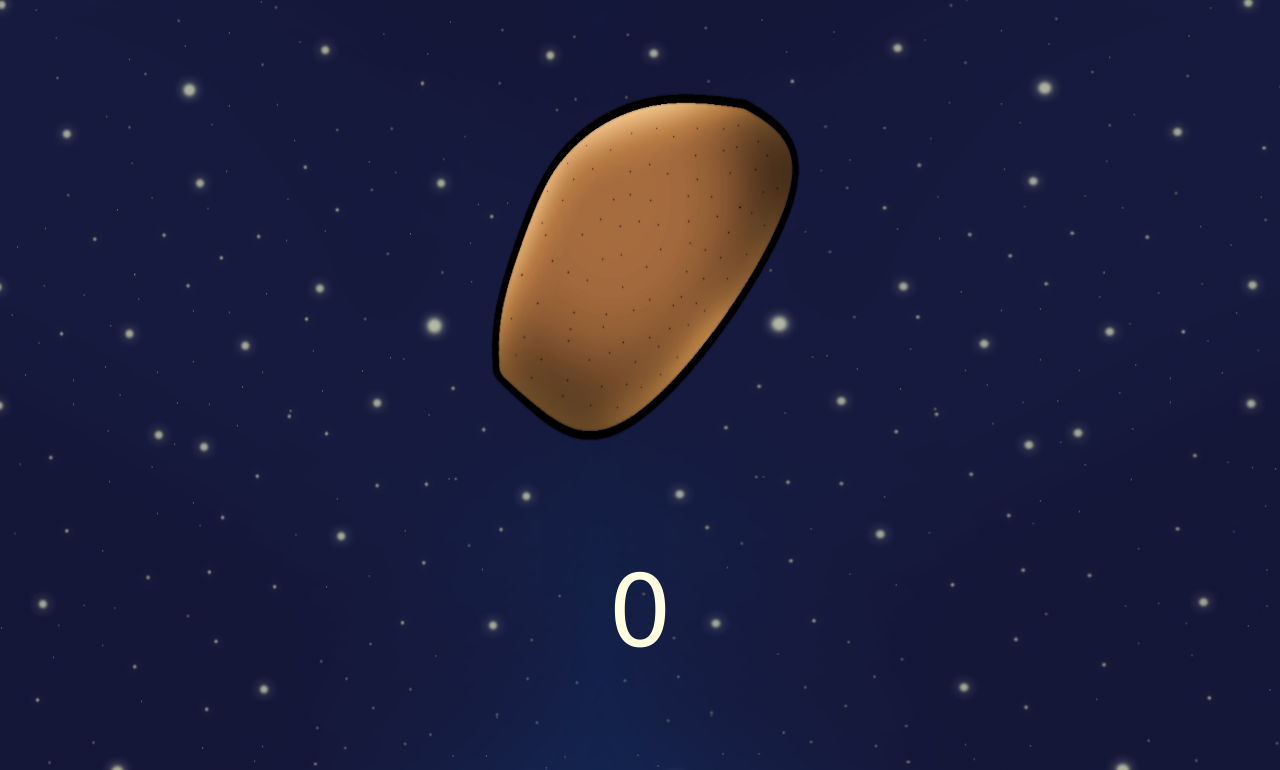
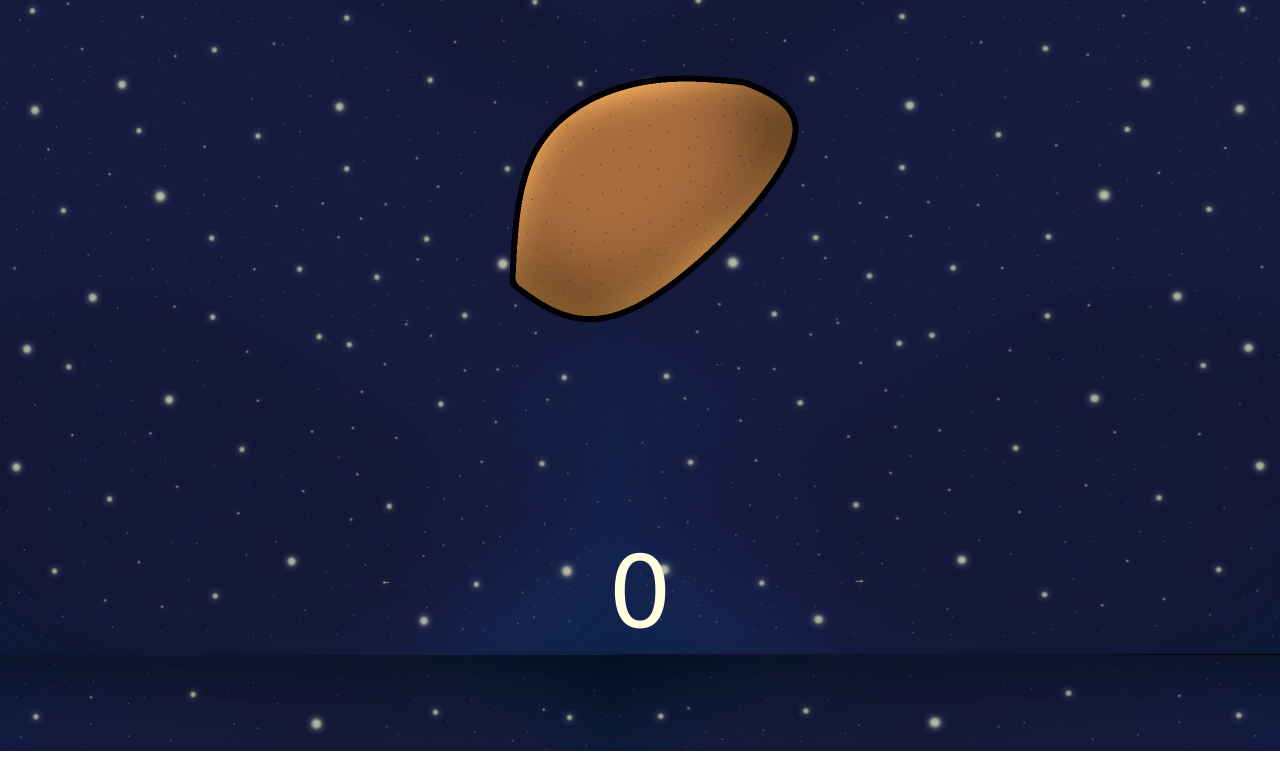
Before and after one commit to twoeyesbandit/spudclick, a plain HTML site: page index.html in a window 1280 px wide. Shown: the part 145-915 px from the top of the page. Drawn offline with Linux system fonts and the light colour scheme.

Commit message:
Add files via upload

```diff
--- a/index.html
+++ b/index.html
@@ -1,64 +1,16 @@
 <!DOCTYPE html>
 <html>
 	<head>
-
-	<style type="text/css">
-	body {
-		background-image: url("space5.jpg");
-		text-align: center;
-		background-repeat: no-repeat;
-		background-attachment: fixed;
-		background-position: center;
-	}
-
-	h1 {
-		font-size: 70px;
-		font-family: "verdana";
-		color: lightyellow;
-	}
-	h2 {
-		font-size: 60px;
-		font-family: "verdana";
-		color: lightyellow;
-	}
-	p {
-		font-size: 100px;
-		font-family: "verdana";
-		color: lightyellow;
-		text-align: center;
-	}
-	.butt {
-		cursor: pointer;
-		color: transparent;
-		border-radius: 60%
-		padding: 0;
-		border: none;
-		background: none;
-		}
-	.btn {
-		height:420px;
-		width:400px;
-		background-repeat: no-repeat;
-		cursor: pointer;
-		position: center;
-		line-height:20px;
-		vertical-align:middle;
-
-
-	}
-
-
-
-	</style>
 	<meta charset="UTF-8">
+	<link rel="stylesheet" href="style.css">
 	<script src="myScript.js"></script>
-	<title></title>
+	<title>SpudClick</title>
 	</head>
 
 	<body>
 	<h1>SpudClick</h1>
 
-	<button class="butt" onclick="add()"><img class="btn" src="potato.png" /></button>
+	<button class="butt" onclick="add()"><!-- <img class="btn" src="potato.png"> --></button>
 
 	<p id="progress">0</p>
 	<h2 id="reward"></h2>
--- /dev/null
+++ b/style.css
@@ -0,0 +1,44 @@
+body {
+    background: url('space5.jpg');
+    text-align: center;
+    background-repeat: no-repeat;
+    background-attachment: fixed;
+    background-position: center;
+    background-size: cover;
+}
+
+h1 {
+    font-size: 70px;
+    font-family: "verdana";
+    color: lightyellow;
+}
+
+h2 {
+    font-size: 60px;
+    font-family: "verdana";
+    color: lightyellow;
+}
+
+p {
+    font-size: 100px;
+    font-family: "verdana";
+    color: lightyellow;
+    text-align: center;
+}
+
+.butt {
+    background: url('potato1.png') no-repeat;
+    background-size: contain;
+    height: 400px;
+    width: 400px;
+    border: none;
+    cursor: pointer;
+
+    outline: none;
+}
+
+.butt:active {
+    background: url('potato2.png') no-repeat;
+    background-size: contain;
+    transform: scale(1.1);
+}
```
